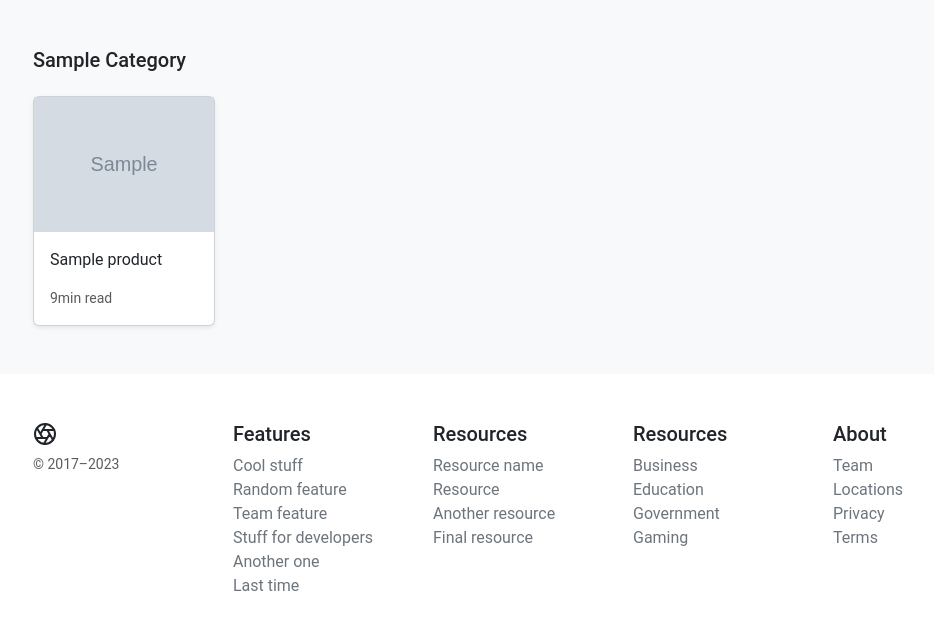
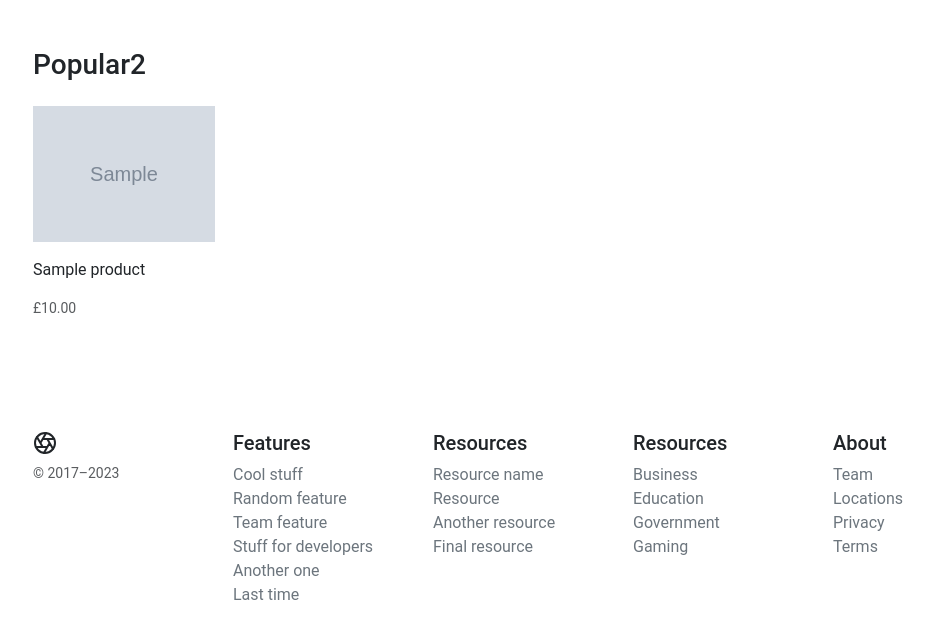
Before and after one commit to dsuetin/django_project, a Django app: a page that uses templates/store/products/category.html in a window 1280 px wide. Shown: the part 93-732 px from the top of the page, without its empty margins (119-1053 px from the left). Run offline with Django 4.2, Linux system fonts and the light colour scheme; tables that the repository leaves empty hold one stand-in row (values such as "Sample post"); grey boxes marked "Sample" are stand-in pictures.

Commit message:
change category html

```diff
--- a/templates/store/products/category.html
+++ b/templates/store/products/category.html
@@ -1,28 +1,32 @@
 {% extends "../base.html" %}
 {% load static %}
-{% block title %}Home{% endblock %}
+{% block title %}
+{% if category %}{{ category.name }}{% else %}Products{% endif %}
+{% endblock %}
 {% block content %}
 
 
 <main>
+  <div class="container">
+    <div class="row">
+      <div class="album py-5">
 
-  <div class="album py-5 bg-light">
-    <div class="container">
 
-      <div class="pb-3 h5">{{ category.name | title }}</div>
+        <div class="pb-3"><h1 class="h3">Popular2</h1></div>
         <div class="row row-cols-1 row-cols-sm-2 row-cols-md-5 g-3">
 
           {% for product in products %}
 
           <div class="col">
-          <div class="card shadow-sm">
+            <div class="card border-0">
               <img class="img-fluid" alt="Responsive image" src="{{ product.image.url }}">
-            <div class="card-body">
+              <div class="card-body px-0">
                 <p class="card-text">
-                <a class="text-dark text-decoration-none" href="{{ product.get_absolute_url }}">{{ product.title }}</a>
+                  <a class="text-dark text-decoration-none"
+                    href="{{ product.get_absolute_url }}">{{ product.title }}</a>
                 </p>
                 <div class="d-flex justify-content-between align-items-center">
-                <small class="text-muted">9min read</small>
+                  <small class="text-muted">£{{product.price}}</small>
                 </div>
               </div>
             </div>
@@ -34,6 +38,8 @@
       </div>
     </div>
 
+  </div>
+
 
 </main>
 
```
Lines whose indentation alone changed are shown as unchanged.
